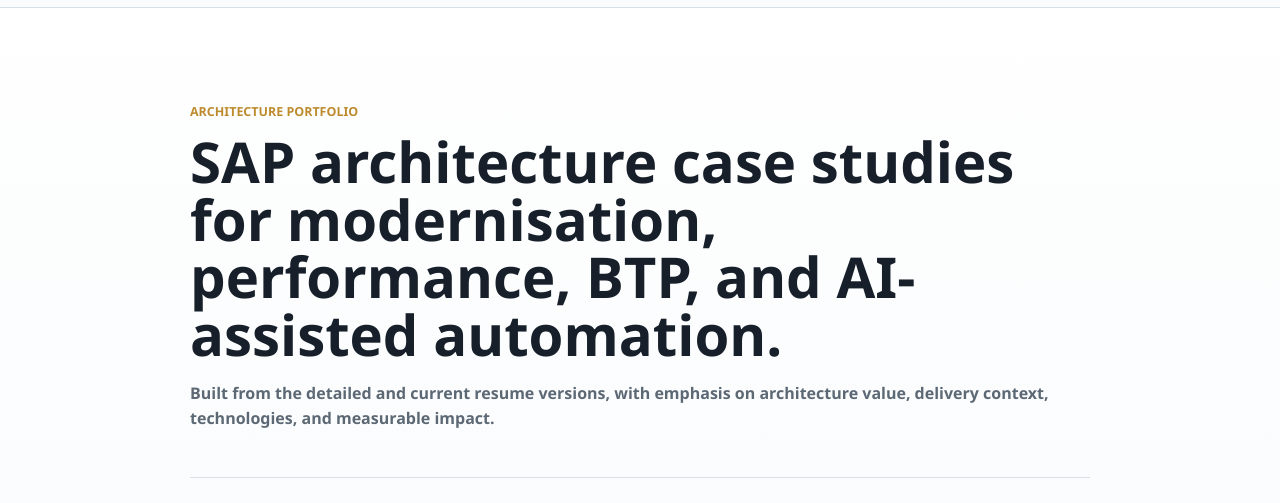
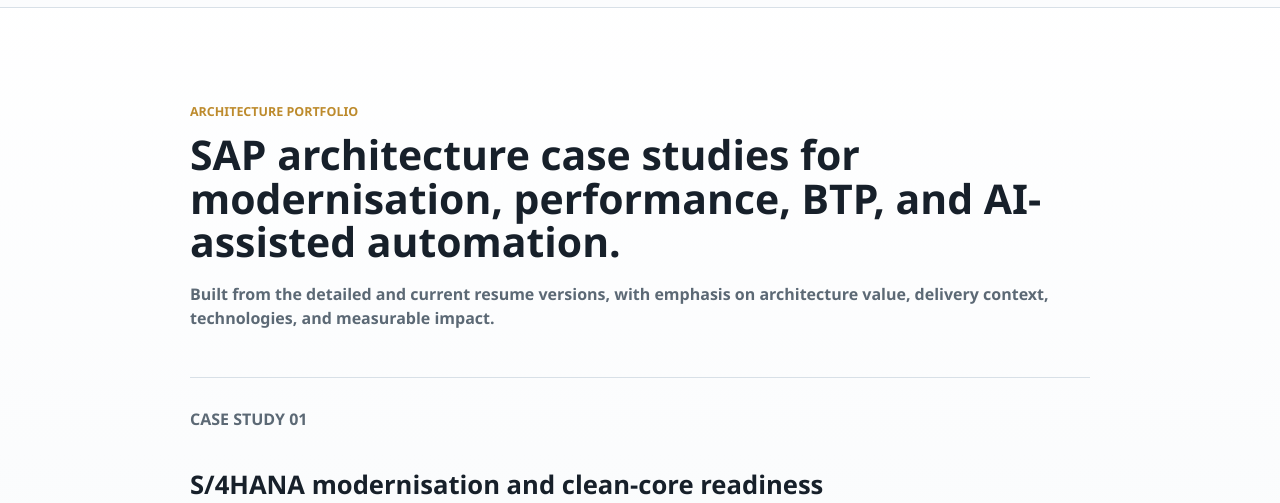
Before and after one commit to shahidla/Resume, a plain HTML site: page architecture/index.html in a window 1280 px wide. Shown: the part 61-564 px from the top of the page. Drawn offline with Linux system fonts and the light colour scheme.

Commit message:
Refine website typography scale

```diff
--- a/styles.css
+++ b/styles.css
@@ -189,21 +189,21 @@ p {
 h1 {
   max-width: 940px;
   margin: 0;
-  font-size: clamp(2.7rem, 5.4vw, 5.9rem);
-  line-height: 0.98;
+  font-size: clamp(2.25rem, 4.1vw, 4.6rem);
+  line-height: 1.02;
   letter-spacing: 0;
 }
 
 h2 {
   margin: 0;
-  font-size: clamp(1.8rem, 3.2vw, 3.3rem);
-  line-height: 1.08;
+  font-size: clamp(1.55rem, 2.7vw, 2.7rem);
+  line-height: 1.1;
   letter-spacing: 0;
 }
 
 h3 {
   margin: 0;
-  font-size: 1.05rem;
+  font-size: 1rem;
   line-height: 1.25;
 }
 
@@ -211,7 +211,8 @@ h3 {
   max-width: 760px;
   margin: 24px 0 0;
   color: var(--muted);
-  font-size: 1.08rem;
+  font-size: 1rem;
+  line-height: 1.65;
 }
 
 .hero-actions {
@@ -654,8 +655,8 @@ li + li {
 }
 
 .article-hero h1 {
-  font-size: clamp(2.2rem, 4.4vw, 4.4rem);
-  line-height: 1.02;
+  font-size: clamp(1.95rem, 3.2vw, 3.3rem);
+  line-height: 1.06;
 }
 
 .article-meta {
@@ -671,13 +672,14 @@ li + li {
 
 .article-body h2 {
   margin-top: 38px;
-  font-size: clamp(1.45rem, 2.5vw, 2.1rem);
+  font-size: clamp(1.3rem, 2vw, 1.8rem);
 }
 
 .article-body p,
 .article-body li {
   color: var(--muted);
-  font-size: 1.04rem;
+  font-size: 1rem;
+  line-height: 1.68;
 }
 
 .article-body a {
@@ -992,7 +994,7 @@ li + li {
   }
 
   h1 {
-    font-size: 2.65rem;
+    font-size: 2.2rem;
   }
 
   .impact-panel {
```
